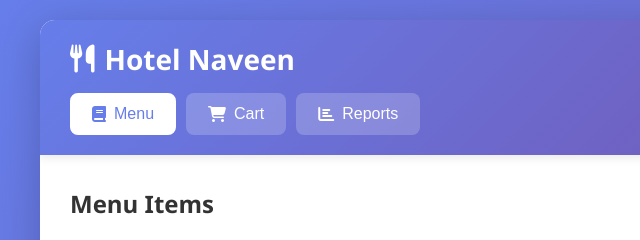
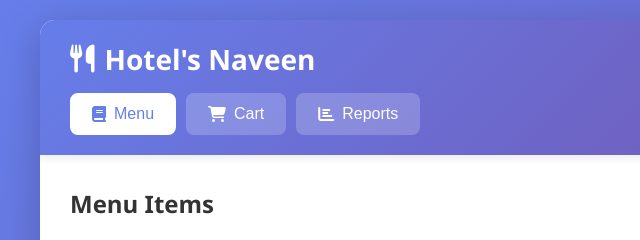
Before and after one commit to navin860890-bit/billing-application, a plain HTML site: page index.html in a window 1280 px wide. Shown: the top 240 px of the page, 0-640 px from the left. Drawn offline with Linux system fonts and the light colour scheme.

Commit message:
name update

```diff
--- a/index.html
+++ b/index.html
@@ -11,7 +11,7 @@
     <div class="container">
         <!-- Header -->
         <header class="header">
-            <h1><i class="fas fa-utensils"></i> Hotel Naveen</h1>
+            <h1><i class="fas fa-utensils"></i> Hotel's Naveen</h1>
             <nav class="nav-tabs">
                 <button class="tab-btn active" data-tab="menu">
                     <i class="fas fa-book"></i> Menu
```
